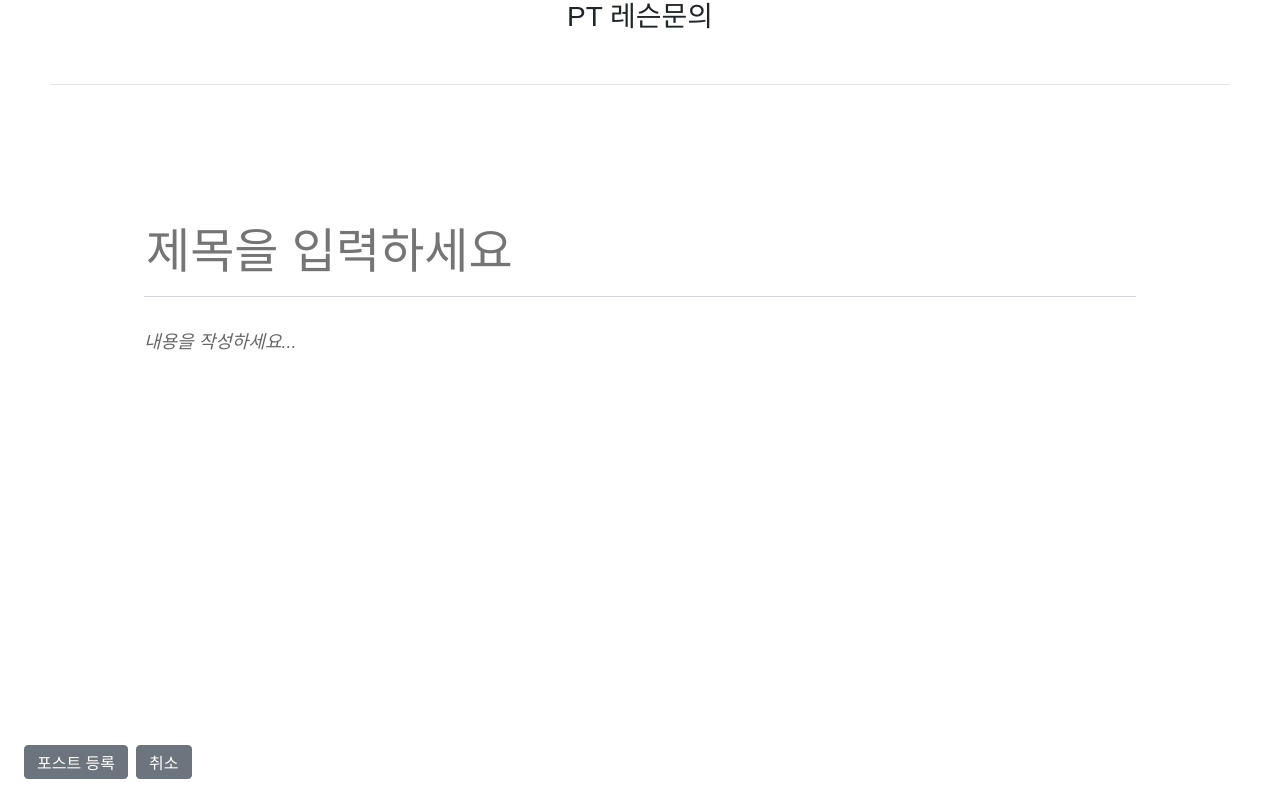
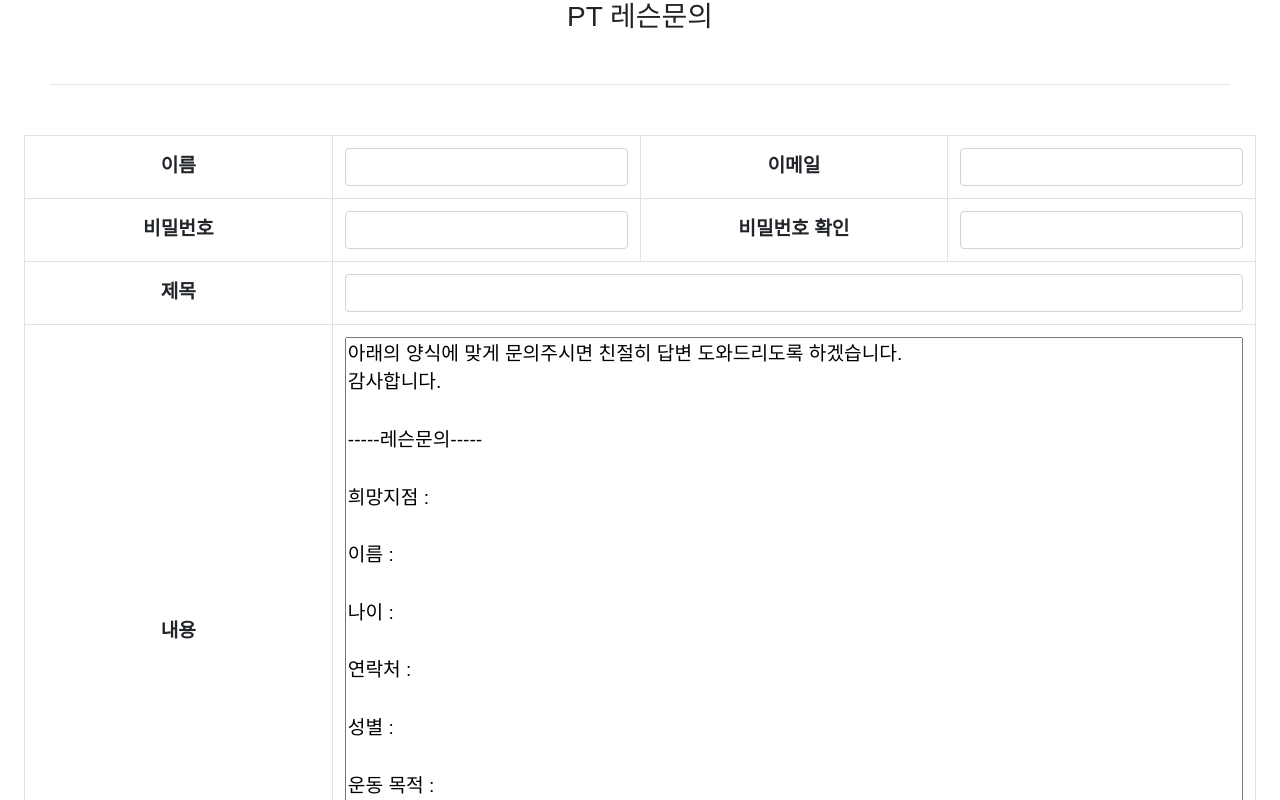
Before and after one commit to rlrlaa123/bodywork-react, a React (Create React App) app in the folder frontend/: page /lesson/create in a window 1280 px wide. Shown: the part 820-1620 px from the top of the page. Built offline with nearby package versions, Linux system fonts and the light colour scheme.

Commit message:
Change Editor view to EditorTemp
Applied Table view to WritePage
EditorTemp will replace Editor

EditorTemp will use Quill library for editor tool and it will connect
with EditorContainer

```diff
--- a/frontend/src/components/Dashboard/DashBoardShowForm/DashBoardShowForm.js
+++ b/frontend/src/components/Dashboard/DashBoardShowForm/DashBoardShowForm.js
@@ -11,6 +11,7 @@ const StyledTr = styled.tr`
 
 const StyledTh = styled.th`
   background-color: #f6f6f6;
+  vertical-align: middle !important;
 `;
 
 const DashBoardShowForm = ({ pathname, type }) => {
@@ -18,6 +19,12 @@ const DashBoardShowForm = ({ pathname, type }) => {
   return (
     <div>
       <Table bordered responsive>
+        <colgroup>
+          <col width="25%" />
+          <col width="25%" />
+          <col width="25%" />
+          <col width="25%" />
+        </colgroup>
         <tbody>
           <StyledTr>
             <StyledTh>제목</StyledTh>
@@ -25,7 +32,7 @@ const DashBoardShowForm = ({ pathname, type }) => {
           </StyledTr>
           <StyledTr>
             <StyledTh>조회수</StyledTh>
-            <td width="30%">{store[type][pageId].view}</td>
+            <td>{store[type][pageId].view}</td>
             <StyledTh>등록일</StyledTh>
             <td>{store[type][pageId].created_at}</td>
           </StyledTr>
--- /dev/null
+++ b/frontend/src/components/Dashboard/write/EditorTemp.js
@@ -0,0 +1,91 @@
+import React from "react";
+
+import { Table, Input } from "reactstrap";
+import styled from "styled-components";
+
+const StyledTr = styled.tr`
+  cursor: initial;
+`;
+
+const StyledTh = styled.th`
+  vertical-align: middle !important;
+`;
+
+const StyledTextArea = styled.textarea`
+  width: 100%;
+`;
+
+const DashBoardShowForm = ({ pathname, type }) => {
+  return (
+    <div>
+      <Table bordered responsive>
+        <colgroup>
+          <col width="25%" />
+          <col width="25%" />
+          <col width="25%" />
+          <col width="25%" />
+        </colgroup>
+        <tbody>
+          <StyledTr>
+            <StyledTh>이름</StyledTh>
+            <td>
+              <Input />
+            </td>
+            <StyledTh>이메일</StyledTh>
+            <td>
+              <Input />
+            </td>
+          </StyledTr>
+          <StyledTr>
+            <StyledTh>비밀번호</StyledTh>
+            <td>
+              <Input />
+            </td>
+            <StyledTh>비밀번호 확인</StyledTh>
+            <td>
+              <Input />
+            </td>
+          </StyledTr>
+          <StyledTr>
+            <StyledTh>제목</StyledTh>
+            <td colSpan="3">
+              <Input />
+            </td>
+          </StyledTr>
+          <StyledTr>
+            <StyledTh>내용</StyledTh>
+            <td colSpan="3">
+              <StyledTextArea
+                type="text"
+                rows="20"
+                defaultValue={`아래의 양식에 맞게 문의주시면 친절히 답변 도와드리도록 하겠습니다.
+감사합니다.
+
+-----레슨문의-----
+
+희망지점 :
+
+이름 :
+
+나이 :
+
+연락처 :
+
+성별 :
+
+운동 목적 :
+
+운동 가능한 시간 :
+
+문의사항 :
+`}
+              />
+            </td>
+          </StyledTr>
+        </tbody>
+      </Table>
+    </div>
+  );
+};
+
+export default DashBoardShowForm;
--- a/frontend/src/views/WritePage/WritePage.js
+++ b/frontend/src/views/WritePage/WritePage.js
@@ -1,14 +1,15 @@
 import React from "react";
-import EditorContainer from "../../containers/write/EditorContainer";
+// import EditorContainer from "../../containers/write/EditorContainer";
 import WriteActionButtonsContainer from "../../containers/write/WriteActionButtonsContainer";
-import Responsive from "../../components/common/Responsive/Responsive";
 import PageTemplate from "../../components/common/PageTemplate/PageTemplate";
 import banner from "../../assets/banner2.png";
+import EditorTemp from "../../components/Dashboard/write/EditorTemp";
 
 const WritePage = () => {
   return (
     <PageTemplate title="PT 레슨문의" image={banner} type="dashboard">
-      <EditorContainer />
+      {/* <EditorContainer /> */}
+      <EditorTemp />
       <WriteActionButtonsContainer />
     </PageTemplate>
   );
```
